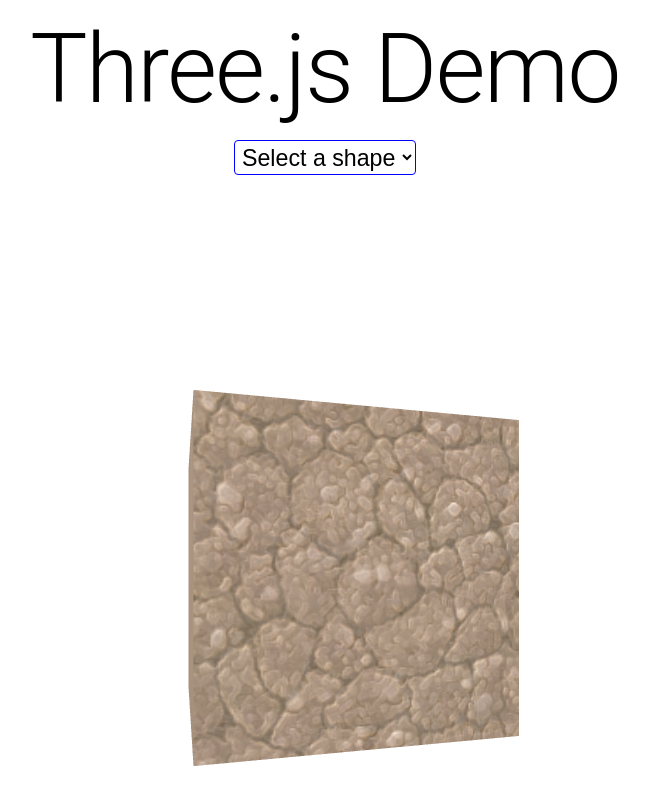
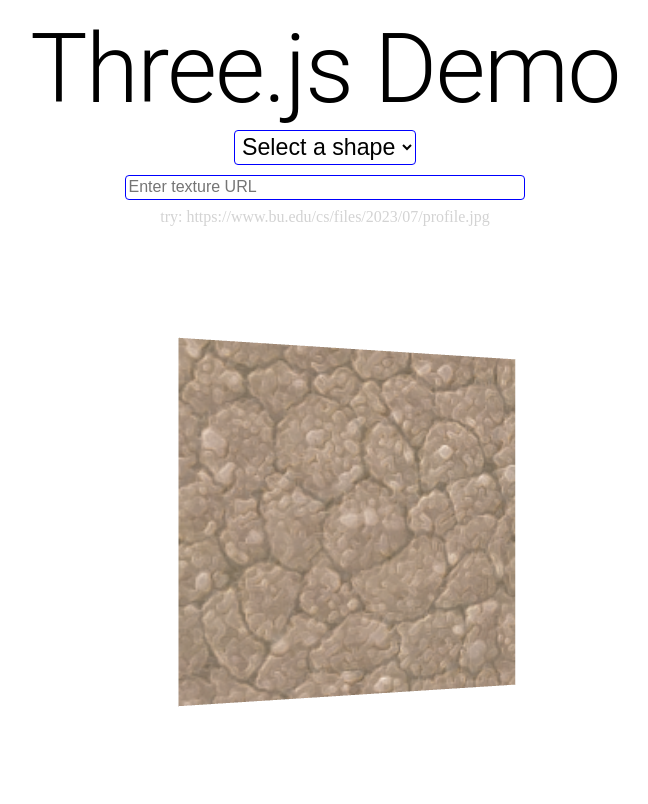
Before and after one commit to jaquevan/webShape, a Next.js app: page / in a window 1280 px wide. Shown: the top 804 px of the page, without its empty margins (315-963 px from the left). Built offline with nearby package versions, Linux system fonts and the light colour scheme.

Commit message:
now adds textures

```diff
--- a/app/components/Scene.tsx
+++ b/app/components/Scene.tsx
@@ -1,11 +1,14 @@
 "use client";
-
 import dirt from "../public/dirt.png";
 import { useEffect } from "react";
-
 import * as THREE from "three";
 
-export default function Scene({ shape = "cube" }: { shape: string }) {
+interface SceneProps {
+  shape: string;
+  textureUrl: string;
+}
+
+export default function Scene({ shape = "cube", textureUrl }: SceneProps) {
   useEffect(() => {
     // https://threejs.org/docs/#manual/en/introduction/Creating-a-scene
     // create variables for scene and camera
@@ -29,11 +32,12 @@ export default function Scene({ shape = "cube" }: { shape: string }) {
     document.body.appendChild(renderer.domElement);
 
     const textureLoader = new THREE.TextureLoader();
-    const texture = textureLoader.load(dirt.src);
+    const texture = textureUrl
+      ? textureLoader.load(textureUrl)
+      : textureLoader.load(dirt.src);
 
     // creates the shape from three, allows you to put a texture and assign that to a variable
 
-    console.log(shape);
     let geometry;
     switch (shape) {
       case "cone":
@@ -48,10 +52,9 @@ export default function Scene({ shape = "cube" }: { shape: string }) {
         geometry = new THREE.BoxGeometry(1, 1, 1); //https://threejs.org/docs/#api/en/geometries/BoxGeometry
         break;
     }
-    console.log(geometry);
     const material = new THREE.MeshBasicMaterial({ map: texture }); // color or image texture
-    const cube = new THREE.Mesh(geometry, material); // combine geometry and material
-    scene.add(cube); // add the cube to the scene
+    const mesh = new THREE.Mesh(geometry, material); // combine geometry and material
+    scene.add(mesh); // add the cube to the scene
 
     // camera position, z plays with the distance we are looking at the shape
     camera.position.z = 2; // both camera and cube are at cords (0,0,0), so we move the camera back
@@ -60,8 +63,8 @@ export default function Scene({ shape = "cube" }: { shape: string }) {
     const animate = () => {
       requestAnimationFrame(animate);
       //x and y axis rotation values, these play with the speed of roatation
-      cube.rotation.x += 0.0;
-      cube.rotation.y += 0.01;
+      mesh.rotation.x += 0.0;
+      mesh.rotation.y += 0.01;
       renderer.render(scene, camera);
     };
 
@@ -72,6 +75,6 @@ export default function Scene({ shape = "cube" }: { shape: string }) {
     return () => {
       document.body.removeChild(renderer.domElement);
     };
-  }, [shape]); // re-render when shape changes
+  }, [shape, textureUrl]); // re-render when shape or textureUrl changes
   return <></>;
 }
--- a/app/components/ShapeSelector.tsx
+++ b/app/components/ShapeSelector.tsx
@@ -3,9 +3,10 @@ import styled from "styled-components";
 
 const Container = styled.div`
   display: flex;
+  flex-direction: column;
   justify-content: center;
   align-items: center;
-  height: 5vh;
+  height: 10vh;
 `;
 
 const StyledSelect = styled.select`
@@ -14,6 +15,17 @@ const StyledSelect = styled.select`
   border: 1px solid blue;
   border-radius: 4px;
   font-size: calc(4px + 1.5vw);
+  margin-bottom: 10px;
+`;
+
+const StyledInput = styled.input`
+  padding: 0.2%;
+  background-color: white;
+  border: 1px solid blue;
+  border-radius: 4px;
+  font-size: 1rem;
+  margin-bottom: 0.5rem;
+  width: 25rem;
 `;
 
 const shapes = ["cube", "cone", "sphere"];
@@ -21,16 +33,27 @@ const shapes = ["cube", "cone", "sphere"];
 interface ShapeSelectorProps {
   shape: string;
   setShape: (shape: string) => void;
+  setTextureUrl: (url: string) => void;
 }
 
-const ShapeSelector: React.FC<ShapeSelectorProps> = ({ shape, setShape }) => {
-  const handleChange = (event: React.ChangeEvent<HTMLSelectElement>) => {
+const ShapeSelector: React.FC<ShapeSelectorProps> = ({
+  shape,
+  setShape,
+  setTextureUrl,
+}) => {
+  const handleShapeChange = (event: React.ChangeEvent<HTMLSelectElement>) => {
     setShape(event.target.value);
+  };
+
+  const handleTextureUrlChange = (
+    event: React.ChangeEvent<HTMLInputElement>
+  ) => {
+    setTextureUrl(event.target.value);
   };
 
   return (
     <Container>
-      <StyledSelect value={shape} onChange={handleChange}>
+      <StyledSelect value={shape} onChange={handleShapeChange}>
         <option value="" disabled>
           Select a shape
         </option>
@@ -40,6 +63,14 @@ const ShapeSelector: React.FC<ShapeSelectorProps> = ({ shape, setShape }) => {
           </option>
         ))}
       </StyledSelect>
+      <StyledInput
+        type="text"
+        placeholder="Enter texture URL"
+        onChange={handleTextureUrlChange}
+      />
+      <p style={{ color: "lightgray" }}>
+        try: https://www.bu.edu/cs/files/2023/07/profile.jpg
+      </p>
     </Container>
   );
 };
--- a/app/page.tsx
+++ b/app/page.tsx
@@ -11,19 +11,27 @@ const Title = styled(Typography)`
 `;
 
 const StyledDiv = styled.div`
+  margin-top: -6rem;
   display: flex;
   justify-content: center;
 `;
 
 export default function Home() {
   const [shape, setShape] = useState("");
-  console.log(shape);
+  const [textureUrl, setTextureUrl] = useState("");
+
   return (
     <>
       <Title variant="h1">Three.js Demo</Title>
-      <ShapeSelector shape={shape} setShape={setShape} />
+      {/* Select shapes and textures */}
+      <ShapeSelector
+        shape={shape}
+        setShape={setShape}
+        setTextureUrl={setTextureUrl}
+      />
       <StyledDiv>
-        <Scene shape={shape} />
+        {/* this component is where the magic happens */}
+        <Scene shape={shape} textureUrl={textureUrl} />
       </StyledDiv>
     </>
   );
```
